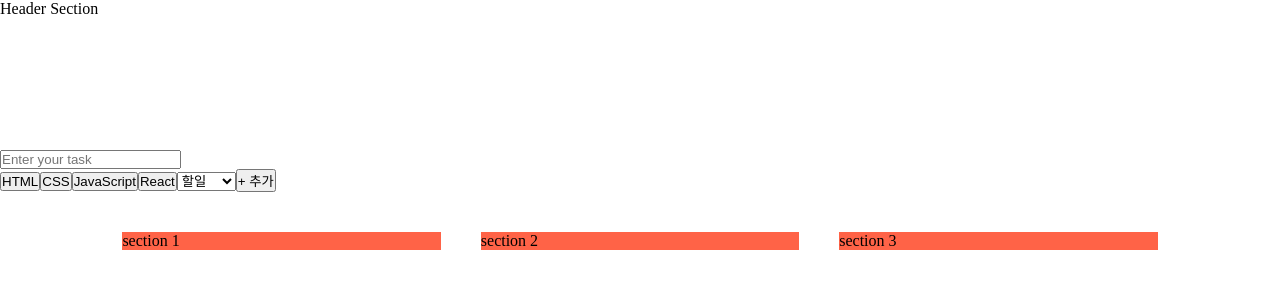
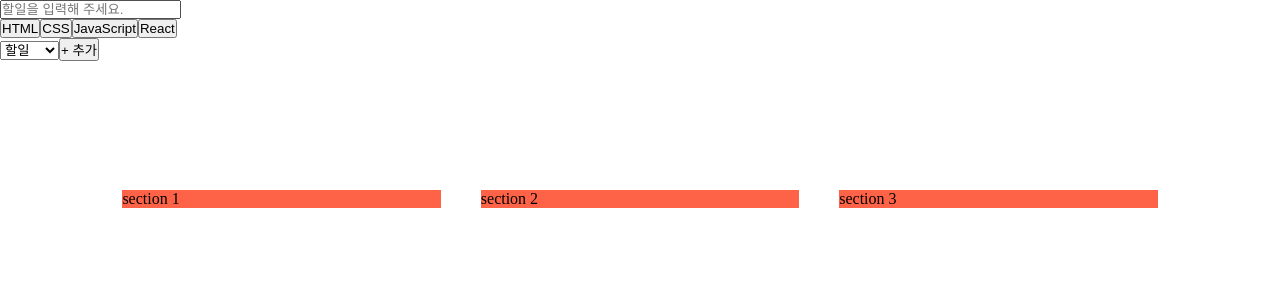
Before and after one commit to realsingeriu/vite-project, a React (Vite) app: page / in a window 1280 px wide. Shown: the top 300 px of the page. Built offline with nearby package versions, Linux system fonts and the light colour scheme.

Commit message:
TaskForm 컴포넌트 및 CSS 입력

```diff
--- a/src/App.jsx
+++ b/src/App.jsx
@@ -1,12 +1,11 @@
-
 import './App.css'
 import TaskForm from './components/TaskForm';
+
 
 function App() {
 
   return (
     <div className='app'>
-    <header className='app_header'>Header Section</header>
     <TaskForm />
     <main className='app_main'>
       <section className='task_column'>section 1</section>
--- /dev/null
+++ b/src/components/TaskForm.css
@@ -0,0 +1,65 @@
+.app_header {
+	display: flex;
+	align-items: center;
+	justify-content: center;
+	border-bottom: 1px solid #dcdcdc;
+}
+
+.app_header > form {
+	width: 40%;
+}
+
+.task_input {
+	font-size: 20px;
+	font-weight: 500;
+	background-color: #f9f9f9;
+	color: #000;
+	border: 1px solid #dfe3e6;
+	border-radius: 5px;
+	padding: 8px 12px;
+	margin-bottom: 15px;
+	width: 100%;
+}
+
+.task_input::placeholder {
+	color: #686868;
+}
+
+.task_form_bottom_line {
+	display: flex;
+	align-items: center;
+	justify-content: space-between;
+}
+
+.tag {
+	font-size: 14px;
+	font-weight: 500;
+	background-color: #f9f9f9;
+	border: 1px solid #dfe3e6;
+	border-radius: 5px;
+	margin-right: 10px;
+	cursor: pointer;
+}
+
+.task_status {
+	font-size: 16px;
+	font-weight: 500;
+	border: 1px solid #999;
+	border-radius: 5px;
+	width: 120px;
+	height: 40px;
+	padding: 0 5px;
+}
+
+.task_submit {
+	font-size: 16px;
+	font-weight: 500;
+	background-color: #6457f9;
+	color: #fff;
+	border-radius: 5px;
+	height: 40px;
+	padding: 3px 13px;
+	margin-left: 10px;
+	border: none;
+	cursor: pointer;
+}
--- a/src/components/TaskForm.jsx
+++ b/src/components/TaskForm.jsx
@@ -1,17 +1,19 @@
-import React from 'react';
+import React from "react";
 
-export default function TaskForm() {
+function TaskForm() {
 	return (
 		<header className='app_header'>
 			<form>
-				<input type='text' className='task_input' placeholder='Enter your task' />
+				<input type='text' className='task_input' placeholder='할일을 입력해 주세요.' />
 
 				<div className='task_form_bottom_line'>
+					<div>
 						<button className='tag'>HTML</button>
 						<button className='tag'>CSS</button>
 						<button className='tag'>JavaScript</button>
 						<button className='tag'>React</button>
-
+					</div>
+					<div>
 						<select className='task_status'>
 							<option value='todo'>할일</option>
 							<option value='todo'>진행중</option>
@@ -21,7 +23,10 @@ export default function TaskForm() {
 							+ 추가
 						</button>
 					</div>
+				</div>
 			</form>
 		</header>
 	);
 }
+
+export default TaskForm
```
Lines whose indentation alone changed are shown as unchanged.
